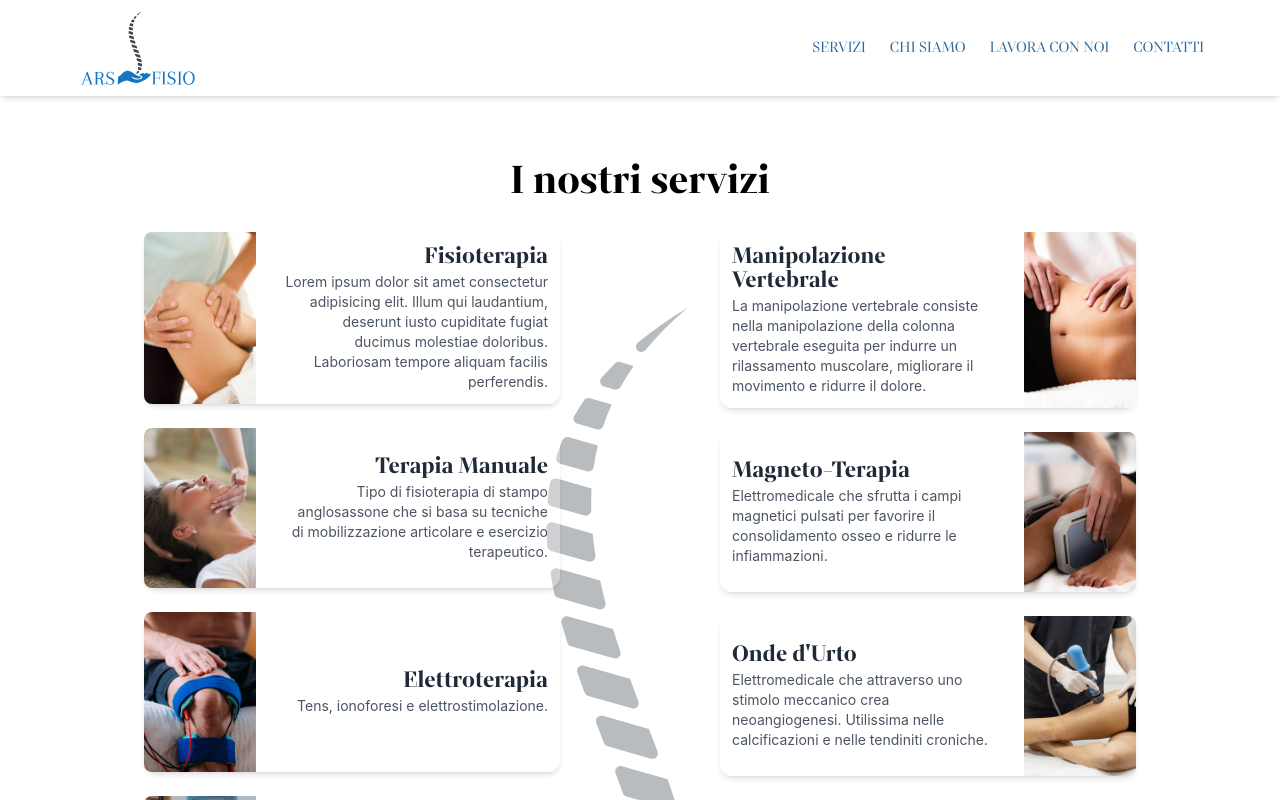
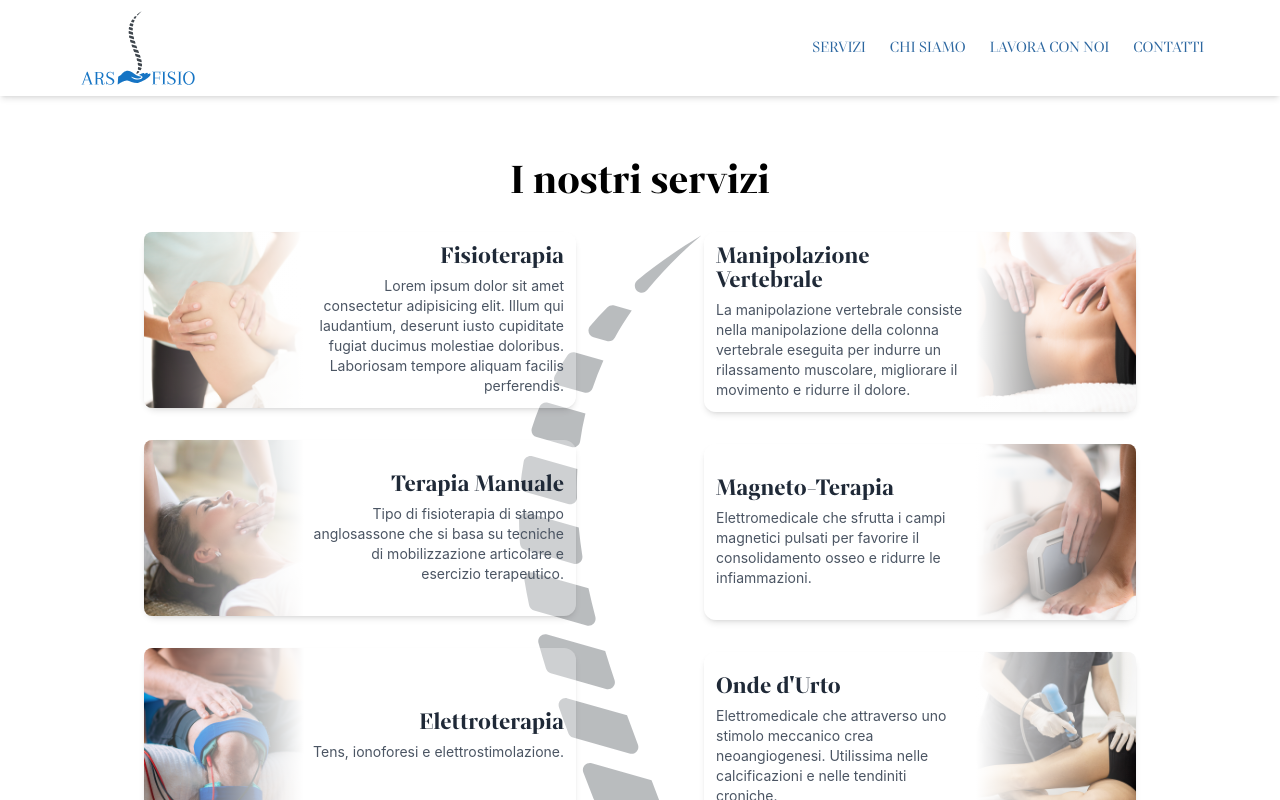
Before and after one commit to rolindaz/ars-fisio, a React (Vite) app: page /servizi in a window 1280 px wide. Shown: the top 800 px of the page. Built offline with nearby package versions, Linux system fonts and the light colour scheme.

Commit message:
refactor(Servizi): improve ServiceCard layout and animation effects

```diff
--- a/src/components/ServiceCard.jsx
+++ b/src/components/ServiceCard.jsx
@@ -1,24 +1,44 @@
-export default function ServiceCard({ title, description, image, align, delay }) {
+export default function ServiceCard({
+  title,
+  description,
+  image,
+  align,
+  delay,
+}) {
   return (
     <>
-      <div style={{ animationDelay: `${delay}ms` }} className={`${align === "right" ? "animate-slide-right" : "animate-slide-left"}`}>
-      <div className={`inner-card group flex justify-between items-center gap-4 rounded-xl bg-white/30 backdrop-blur-md shadow-md transition-all min-h-40 duration-500 hover:shadow-lg hover:translate-y-1 ${align === "right" ? "flex-row-reverse text-right" : ""}`}>
+      <div
+        style={{ animationDelay: `${delay}ms` }}
+        className={`${align === "right" ? "animate-slide-right" : "animate-slide-left"}`}
+      >
+        <div
+          className={`inner-card group flex justify-between items-center gap-2 rounded-xl bg-white/30 backdrop-blur-md shadow-md transition-all min-h-44 duration-500 hover:shadow-lg hover:-translate-y-1 ${align === "right" ? "flex-row-reverse text-right" : ""}`}
+        >
           {/* Text */}
-        <div className="p-3">
-          <h3 className={`text-base font-heading font-semibold text-gray-800 mb-1 ${align === "right" ? "text-right" : "text-left"}`}>
+          <div className={`py-3 ${align === "right" ? "pe-3" : "ps-3"}`}>
+            <h3
+              className={`text-base font-heading font-semibold text-gray-800 mb-2 ${align === "right" ? "text-right" : "text-left"}`}
+            >
               {title}
             </h3>
             <p className="text-sm text-gray-600">{description}</p>
           </div>
 
+          <div
+            className={`relative w-40 min-h-32 overflow-hidden self-stretch shrink-0 ${align === "right" ? "rounded-l-lg" : "rounded-r-lg"}`}
+          >
             {/* Image */}
             <div
-          className={`w-28 min-h-32 self-stretch bg-cover bg-center shrink-0 ${align === "right" ? "rounded-l-lg" : "rounded-r-lg"}`}
+              className="bg-cover bg-center absolute inset-0"
               style={{ backgroundImage: `url(${image})` }}
+            />
+            {/* Gradient fade */}
+            <div
+              className={`absolute inset-0 ${align === "right" ? "bg-gradient-to-l from-white/100 to-transparent" : "bg-gradient-to-r from-white/100 to-transparent"}`}
             />
           </div>
         </div>
-
+      </div>
     </>
   );
 }
--- a/src/index.css
+++ b/src/index.css
@@ -609,11 +609,11 @@ a:visited:active {
 }
 
 .animate-slide-left {
-  animation: slideLeft 0.6s ease forwards;
+  animation: slideLeft 0.6s cubic-bezier(0.22, 1, 0.36, 1) forwards;;
 }
 
 .animate-slide-right {
-  animation: slideRight 0.6s ease forwards;
+  animation: slideRight 0.6s cubic-bezier(0.22, 1, 0.36, 1) forwards;
 }
 
 
--- a/src/pages/Servizi.jsx
+++ b/src/pages/Servizi.jsx
@@ -19,21 +19,21 @@ export default function Servizi() {
             style={{
               backgroundImage: `url("/logo-fisio-no-text.svg")`,
               backgroundRepeat: "no-repeat",
-              backgroundPosition: "center",
-              backgroundSize: "contain",
+              backgroundPosition: "top center",
+              backgroundSize: "cover",
             }}
           >
           </div>
-            <div className="overlay-services relative grid grid-cols-1 md:grid-cols-2 gap-12 md:gap-40 max-w-5xl mx-auto px-4">
+            <div className="overlay-services relative grid grid-cols-1 md:grid-cols-2 gap-12 md:gap-32 max-w-5xl mx-auto px-4">
               {/* LEFT COLUMN */}
-              <div className="flex flex-col gap-6">
+              <div className="flex flex-col gap-8">
                 {left.map((s, i) => (
                   <ServiceCard key={i} {...s} align="right" delay={i*100} />
                 ))}
               </div>
 
               {/* RIGHT COLUMN */}
-              <div className="flex flex-col gap-6">
+              <div className="flex flex-col gap-8">
                 {right.map((s, i) => (
                   <ServiceCard key={i} {...s} align="left" delay={i*100} />
                 ))}
```
Lines whose indentation alone changed are shown as unchanged.
